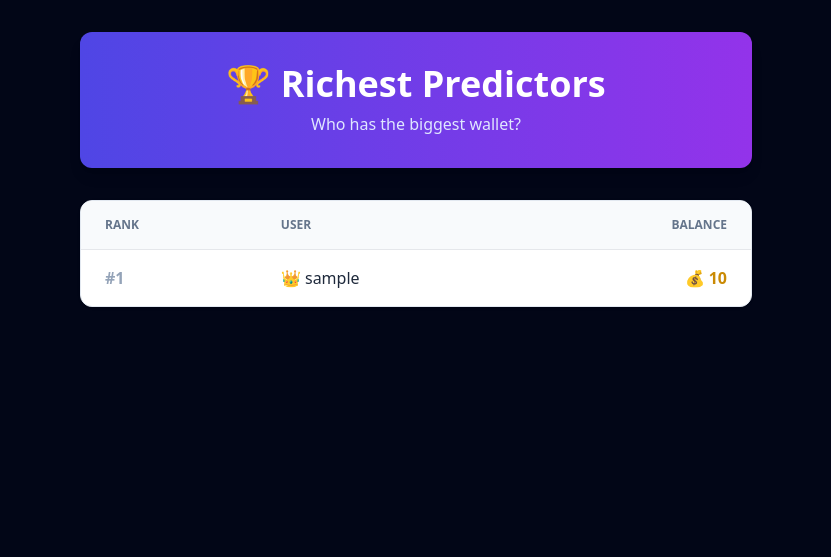
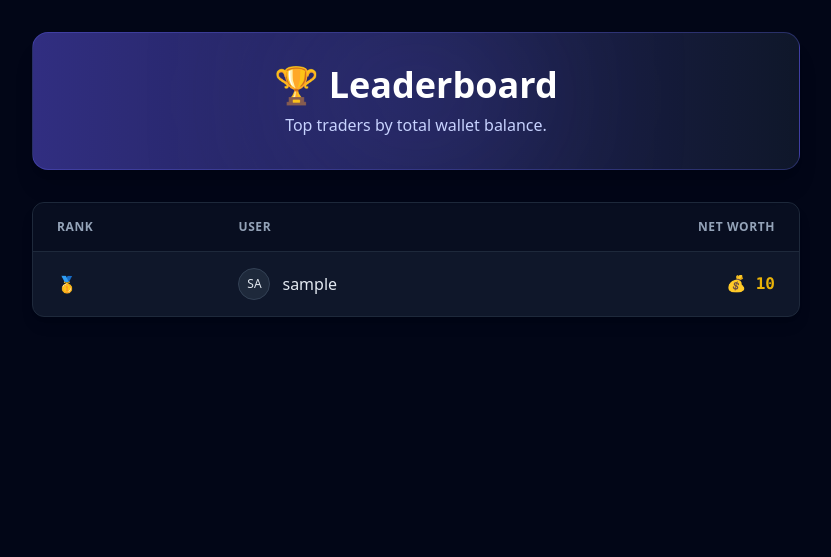
Before and after one commit to manohar-munna/PredictHub, a FastAPI app: page /leaderboard in a window 1280 px wide. Shown: the part 61-618 px from the top of the page, without its empty margins (224-1055 px from the left). Run offline with FastAPI, Linux system fonts and the light colour scheme; tables that the repository leaves empty hold one stand-in row (values such as "Sample post"); some libraries are stand-ins or nearby versions.

Commit message:
Update leaderboard.html

```diff
--- a/app/templates/leaderboard.html
+++ b/app/templates/leaderboard.html
@@ -2,34 +2,45 @@
 {% extends "base.html" %}
 
 {% block content %}
-<div class="max-w-2xl mx-auto text-center space-y-8">
+<div class="max-w-3xl mx-auto space-y-8">
 
-    <div class="bg-gradient-to-r from-indigo-600 to-purple-600 text-white p-8 rounded-xl shadow-lg">
-        <h2 class="text-4xl font-extrabold mb-2">🏆 Richest Predictors</h2>
-        <p class="text-indigo-100">Who has the biggest wallet?</p>
+    <!-- Header Card -->
+    <div class="bg-gradient-to-r from-indigo-900 to-slate-900 border border-indigo-500/30 p-8 rounded-2xl shadow-xl text-center relative overflow-hidden">
+        <!-- Glow effect -->
+        <div class="absolute top-0 left-1/2 -translate-x-1/2 w-64 h-32 bg-indigo-500/20 blur-[80px] rounded-full pointer-events-none"></div>
+
+        <h2 class="text-4xl font-extrabold mb-2 text-white relative z-10">🏆 Leaderboard</h2>
+        <p class="text-indigo-200 relative z-10">Top traders by total wallet balance.</p>
     </div>
 
-    <div class="bg-white rounded-xl shadow border border-slate-200 overflow-hidden">
+    <!-- Table Container -->
+    <div class="bg-slate-900 rounded-xl shadow-lg border border-slate-800 overflow-hidden">
         <table class="w-full text-left">
-            <thead class="bg-slate-50 text-slate-500 uppercase text-xs font-bold border-b">
+            <thead class="bg-slate-950/50 text-slate-400 uppercase text-xs font-bold border-b border-slate-800">
                 <tr>
-                    <th class="px-6 py-4">Rank</th>
-                    <th class="px-6 py-4">User</th>
-                    <th class="px-6 py-4 text-right">Balance</th>
+                    <th class="px-6 py-4 tracking-wider">Rank</th>
+                    <th class="px-6 py-4 tracking-wider">User</th>
+                    <th class="px-6 py-4 text-right tracking-wider">Net Worth</th>
                 </tr>
             </thead>
-            <tbody class="divide-y divide-slate-100">
+            <tbody class="divide-y divide-slate-800">
                 {% for player in top_users %}
-                <tr class="hover:bg-slate-50 transition">
-                    <td class="px-6 py-4 font-bold text-slate-400">#{{ loop.index }}</td>
-                    <td class="px-6 py-4 font-medium text-slate-800 flex items-center gap-2">
-                        {% if loop.index == 1 %}👑{% endif %}
+                <tr class="hover:bg-slate-800/50 transition duration-150 group">
+                    <td class="px-6 py-4 font-bold text-slate-500 group-hover:text-slate-300">
+                        {% if loop.index == 1 %}🥇{% elif loop.index == 2 %}🥈{% elif loop.index == 3 %}🥉{% else %}#{{ loop.index }}{% endif %}
+                    </td>
+                    <td class="px-6 py-4 font-medium text-slate-200 flex items-center gap-3">
+                        <div class="w-8 h-8 rounded-full bg-slate-800 flex items-center justify-center text-xs border border-slate-700">
+                            {{ player.username[:2] | upper }}
+                        </div>
                         {{ player.username }}
                         {% if user and user.id == player.id %}
-                            <span class="text-xs bg-indigo-100 text-indigo-700 px-2 py-0.5 rounded-full ml-2">You</span>
+                            <span class="text-[10px] bg-indigo-500/20 text-indigo-300 border border-indigo-500/30 px-2 py-0.5 rounded-full font-bold">YOU</span>
                         {% endif %}
                     </td>
-                    <td class="px-6 py-4 text-right font-bold text-yellow-600">💰 {{ player.balance }}</td>
+                    <td class="px-6 py-4 text-right font-mono font-bold text-yellow-500">
+                        💰 {{ player.balance }}
+                    </td>
                 </tr>
                 {% endfor %}
             </tbody>
```
